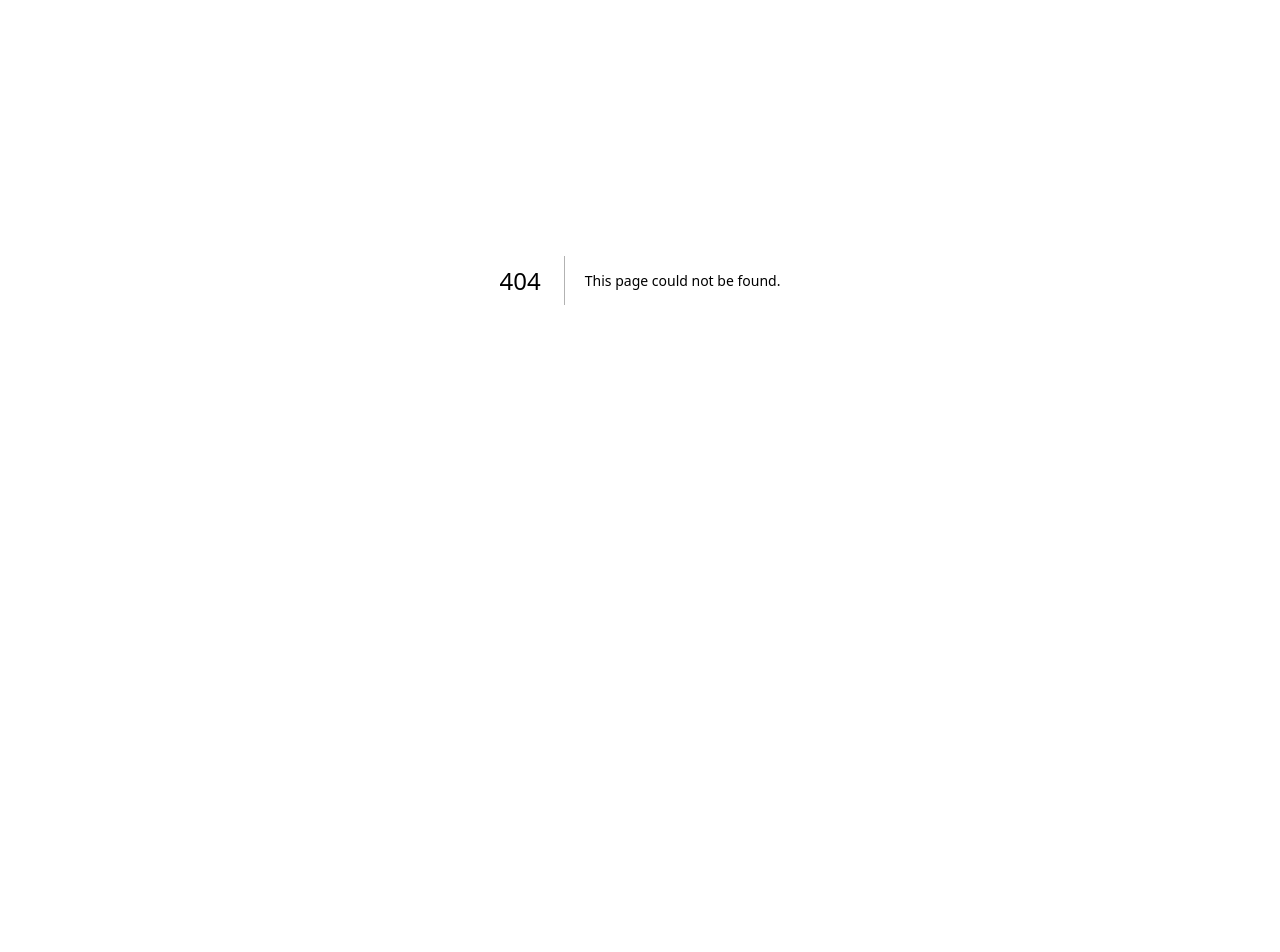
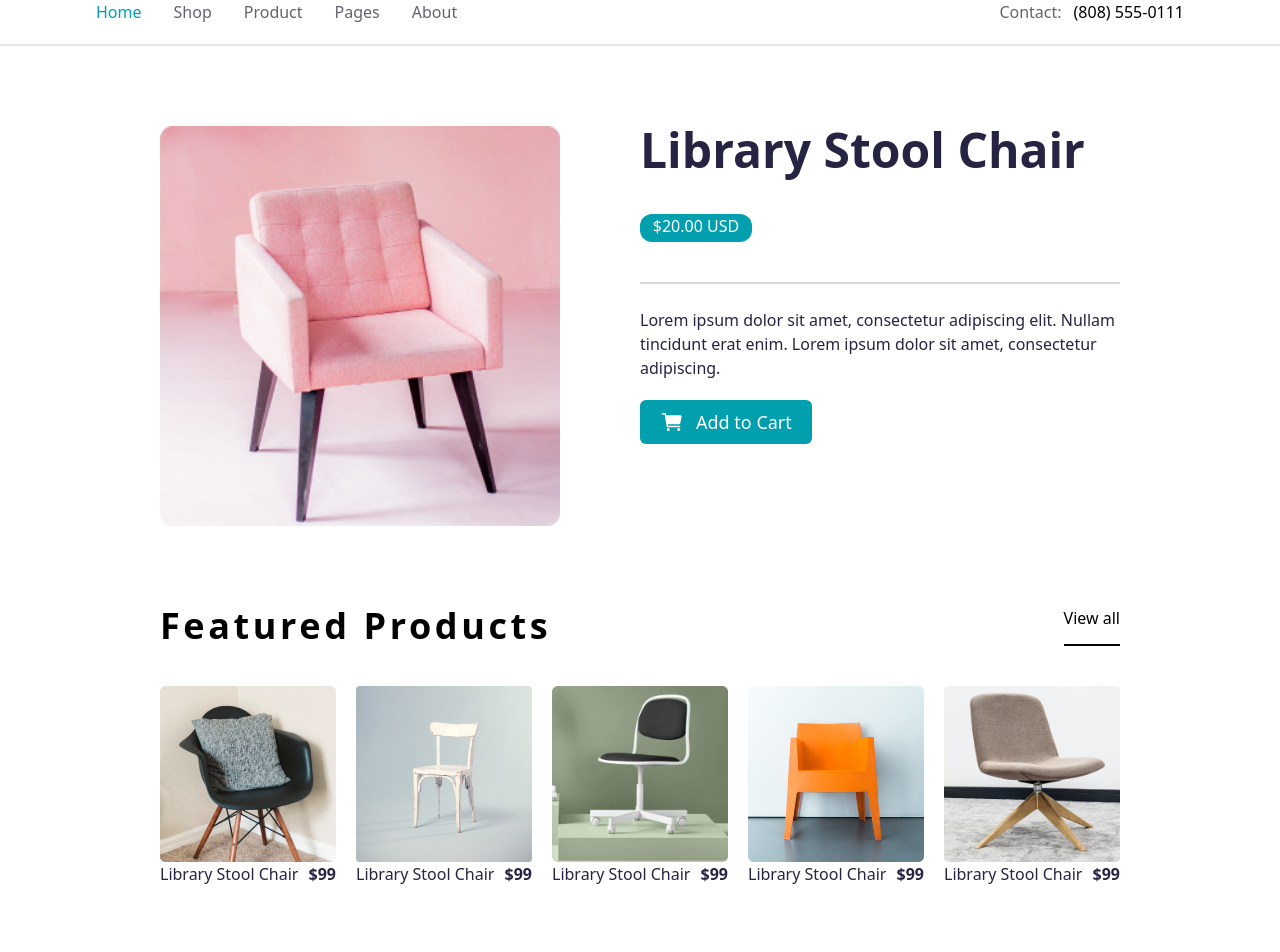
Before and after one commit to Mansoor-Ahmed1/Comforty---A-furniture-website., a Next.js app: page /Shop in a window 1280 px wide. Before the commit this address had no page. Shown: the part 120-1072 px from the top of the page. Before the commit the page ends 800 px from the top, so only its background shows below. Built offline with nearby package versions, Linux system fonts and the light colour scheme.

Commit message:
added cart page and did some additions.

```diff
--- /dev/null
+++ b/app/Cart/page.tsx
@@ -0,0 +1,23 @@
+"use client";
+
+import React from "react";
+import Header from "../components/Header";
+import Footer from "../components/Footer";
+import CartItem from "../components/cartItems";
+
+const Cart = () => {
+  return (
+    <div>
+      <Header />
+      <div className="w-3/4 mx-auto mt-16">
+        <div className="text-2xl text-[#111111] font-semibold">
+          Bag
+        </div>
+        <CartItem src="/images/fp3.png"/>
+      </div>
+      <Footer />
+    </div>
+  );
+};
+
+export default Cart;
--- a/app/Products/page.tsx
+++ b/app/Products/page.tsx
@@ -13,7 +13,7 @@ const ProductPage = () => {
   return (
     <div>
       <Header />
-      <div className="w-3/4 mx-auto mt-24">
+      <div className="w-3/4 mx-auto mt-16">
         <div className="text-3xl text-[#272343]">All Products</div>
         <div className="grid grid-cols-4 py-10 gap-y-16 gap-x-5">
           <NewProducts imageSrc="/images/fp1.png" />
--- /dev/null
+++ b/app/Shop/page.tsx
@@ -0,0 +1,65 @@
+"use client";
+
+import React from "react";
+import Header from "../components/Header";
+import Footer from "../components/Footer";
+import Image from "next/image";
+import { IoCart } from "react-icons/io5";
+import FeaturedProductsSpp from "../components/featuredProductsSpp";
+
+
+const SinglePageProduct = () => {
+  return (
+    <div>
+      <Header />
+      <div className="w-3/4 mx-auto flex mt-20">
+        <div className="w-1/2">
+          <Image
+            src="/images/fp2.png"
+            width={400}
+            height={400}
+            alt="Product Image"
+          />
+        </div>
+        <div className="w-1/2">
+          <div className="text-[#272343] text-5xl font-bold">
+            Library Stool Chair
+          </div>
+          <div className="text-[#FFFFFF] bg-[#029FAE] mt-10 rounded-xl w-28 text-center h-7">
+            $20.00 USD
+          </div>
+          <div className="text-[#272343] mt-10 border-t-2 border-t-[#D9D9D9] pt-6">
+            Lorem ipsum dolor sit amet, consectetur adipiscing elit. Nullam
+            tincidunt erat enim. Lorem ipsum dolor sit amet, consectetur
+            adipiscing.
+          </div>
+          <div>
+            <button className="text-[#FFFFFF] text-lg bg-[#029FAE] flex px-5 py-2 rounded-md gap-3 mt-5">
+              <div className="my-auto text-2xl">
+                <IoCart />
+              </div>
+              <div>Add to Cart</div>
+            </button>
+          </div>
+        </div>
+      </div>
+
+      <div className="w-3/4 mx-auto mt-20 text">
+        <div className="flex text-[#000000] justify-between">
+            <div className="text-4xl tracking-widest font-semibold">Featured Products</div>
+            <div className="border-b-2 border-b-black hover:cursor-pointer">View all</div>
+        </div>
+        <div className="flex mt-10 gap-5">
+        <FeaturedProductsSpp imageSrc="/images/op1.png"/>
+        <FeaturedProductsSpp imageSrc="/images/fp1.png"/>
+        <FeaturedProductsSpp imageSrc="/images/tc3.png"/>
+        <FeaturedProductsSpp imageSrc="/images/fp3.png"/>
+        <FeaturedProductsSpp imageSrc="/images/tc1.png"/>
+        </div>
+      </div>
+      <Footer />
+    </div>
+  );
+};
+
+export default SinglePageProduct;
--- a/app/components/Header.tsx
+++ b/app/components/Header.tsx
@@ -6,6 +6,7 @@ import ShoppingCartOutlinedIcon from "@mui/icons-material/ShoppingCartOutlined";
 import DoneIcon from "@mui/icons-material/Done";
 import { useRouter } from "next/navigation";
 import Link from "next/link";
+import SinglePageProduct from "../Shop/page";
 
 const Header = () => {
   const router = useRouter();
@@ -43,7 +44,6 @@ const Header = () => {
             <div className="my-auto text-2xl p-2"> Comforty</div>
           </div>
         </Link>
-
         <div className="bg-[#FFFFFF] py-1 px-2 flex gap-1 items-center rounded-lg hover:cursor-pointer">
           <ShoppingCartOutlinedIcon fontSize="inherit" className="my-auto" />
           <div>Cart</div>
@@ -52,14 +52,14 @@ const Header = () => {
           </div>
         </div>
       </nav>
-      <nav className="bg-[FFFFFF] text-[#636270] flex justify-between px-24 py-5">
+      <nav className="bg-[FFFFFF] text-[#636270] flex justify-between px-24 py-5 border-b-2 border-b-[##F0F2F3]">
         <div className="flex gap-8">
           <div className="text-[#029FAE] cursor-pointer">
             {" "}
             <Link href="/">Home</Link>
           </div>
           <div className="hover:text-[#029FAE] cursor-pointer">
-            <Link href="/Products">Shop</Link>
+            <Link href="/Shop">Shop</Link>
           </div>
           <div className="hover:text-[#029FAE] cursor-pointer">
             {" "}
--- /dev/null
+++ b/app/components/cartItems.tsx
@@ -0,0 +1,38 @@
+import React from "react";
+import Image from "next/image";
+import { CiHeart } from "react-icons/ci";
+import { FaRegTrashCan } from "react-icons/fa6";
+
+interface cartItem {
+  src: string;
+}
+const CartItem: React.FC<cartItem> = (props) => {
+  return (
+    <div className="flex text-[#272343] justify-between mt-10">
+      <div className="flex gap-x-5">
+        <div>
+          <Image src={props.src} alt="Item's Image" width={120} height={120} />
+        </div>
+        <div className="text-[#757575]">
+          <div className="text-[#272343] text-2xl">Library Stool Chair</div>
+          <div>Ashen Slate/Cobalt Bliss</div>
+          <div className="flex justify-between">
+            <div>Size: L</div>
+            <div>Quantity: 1</div>
+          </div>
+          <div className="flex pt-5 gap-3">
+            <div className="text-2xl">
+              <CiHeart />
+            </div>
+            <div className="text-xl">
+              <FaRegTrashCan />
+            </div>
+          </div>
+        </div>
+      </div>
+      <div className="text-[#111111]">MRP: $99</div>
+    </div>
+  );
+};
+
+export default CartItem;
--- a/app/components/featuredProducts.tsx
+++ b/app/components/featuredProducts.tsx
@@ -1,7 +1,7 @@
 import Image from 'next/image';
 import React from 'react';
 import AddShoppingCartOutlinedIcon from '@mui/icons-material/AddShoppingCartOutlined';
-
+// Featured Products on HomePage
 interface FeaturedProductsProps {
     imageSrc: string;
 }
--- /dev/null
+++ b/app/components/featuredProductsSpp.tsx
@@ -0,0 +1,27 @@
+import React from 'react'
+import Image from 'next/image';
+// Featured  Products on Single Product Page, spp-> single product page.
+
+interface featuredProducts {
+    imageSrc: string;
+}
+
+const FeaturedProductsSpp:React.FC<featuredProducts> = (props) => {
+  return (
+    <div className='w-[180px]'>
+        <Image
+        src={props.imageSrc}
+        height={160}
+        width={180}
+        alt="Product's Image"
+        />
+        <div className='text-[#272343] flex justify-between'>
+            <div>Library Stool Chair</div>
+            <div className='font-bold'>$99</div>
+        </div>
+
+    </div>
+  )
+}
+
+export default FeaturedProductsSpp
```
